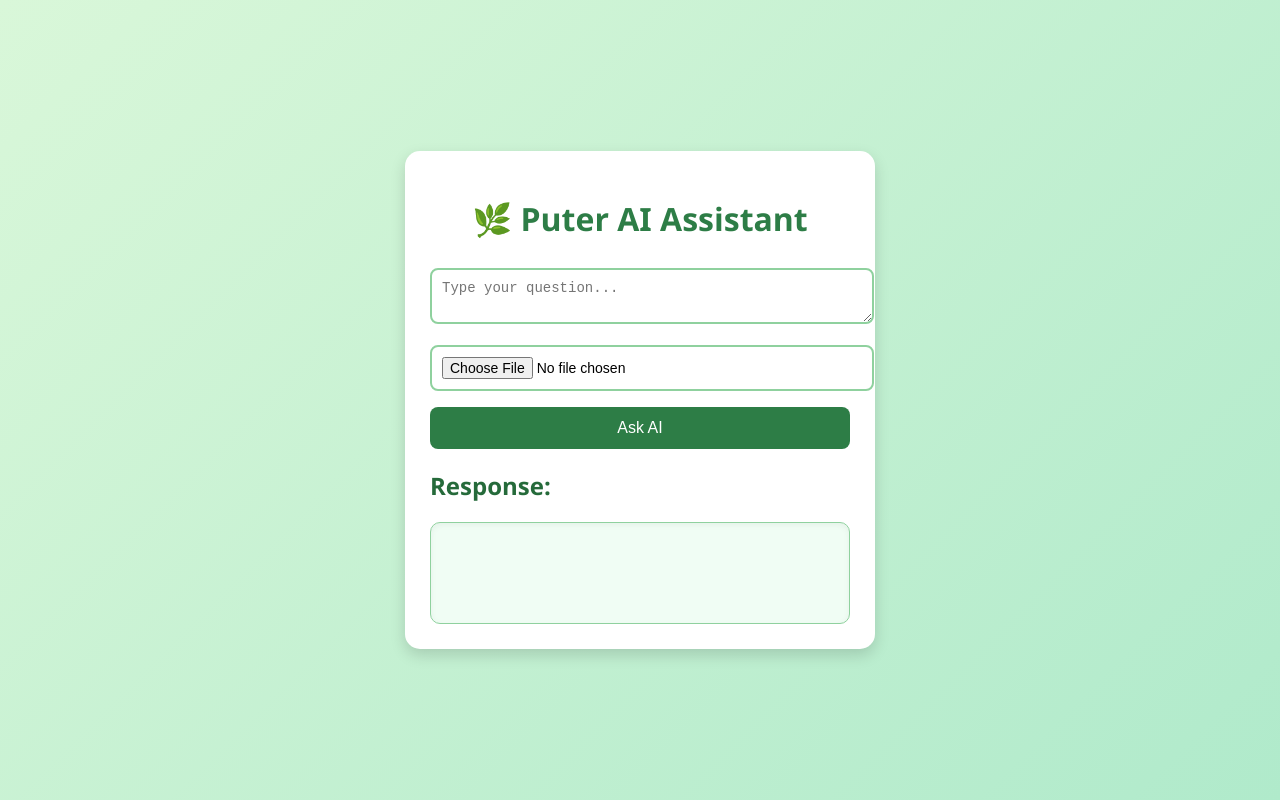
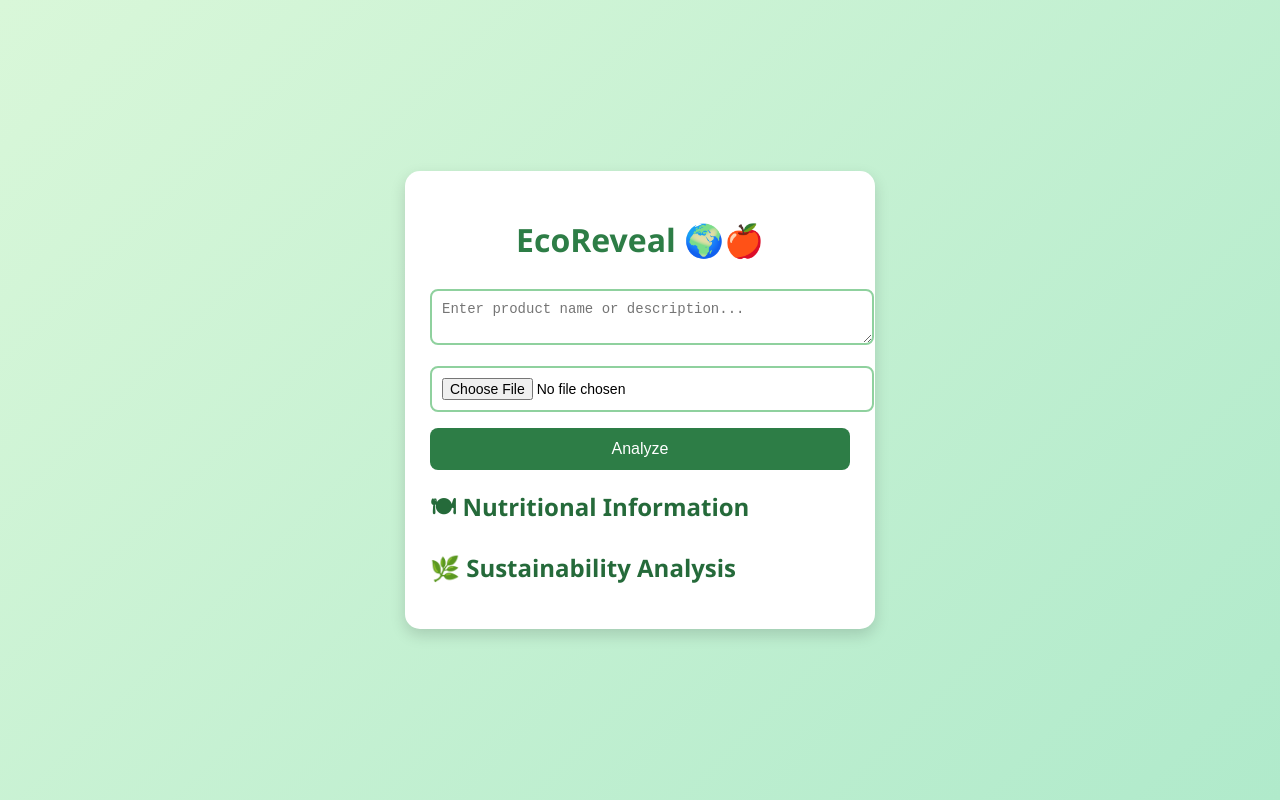
Before and after one commit to Bibo2210/basic-AI-using-puter.js, a plain HTML site: page index.html in a window 1280 px wide. Drawn offline with Linux system fonts and the light colour scheme.

Commit message:
Update index.html

```diff
--- a/index.html
+++ b/index.html
@@ -2,20 +2,32 @@
 <html lang="en">
 <head>
   <meta charset="UTF-8">
-  <title>Puter AI Demo</title>
+  <title>EcoReveal 🌱</title>
   <link rel="stylesheet" href="style.css">
   <script src="https://js.puter.com/v2/"></script>
 </head>
 <body>
   <div class="container">
-    <h1>🌿 Puter AI Assistant</h1>
+    <h1>EcoReveal 🌍🍎</h1>
 
-    <textarea id="prompt" placeholder="Type your question..."></textarea>
+    <textarea id="prompt" placeholder="Enter product name or description..."></textarea>
     <input type="file" id="imageInput" accept="image/*">
-    <button id="submit">Ask AI</button>
+    <button id="submit">Analyze</button>
 
-    <h2>Response:</h2>
-    <div id="output"></div>
+    <!-- Results -->
+    <div id="result">
+      <!-- Edible Results -->
+      <div id="nutritionSection" class="hidden">
+        <h2>🍽 Nutritional Information</h2>
+        <ul id="nutritionList"></ul>
+      </div>
+
+      <!-- Non-Edible Results -->
+      <div id="ecoSection" class="hidden">
+        <h2>🌿 Sustainability Analysis</h2>
+        <p id="ecoText"></p>
+      </div>
+    </div>
   </div>
   <script src="script.js"></script>
 </body>
```
